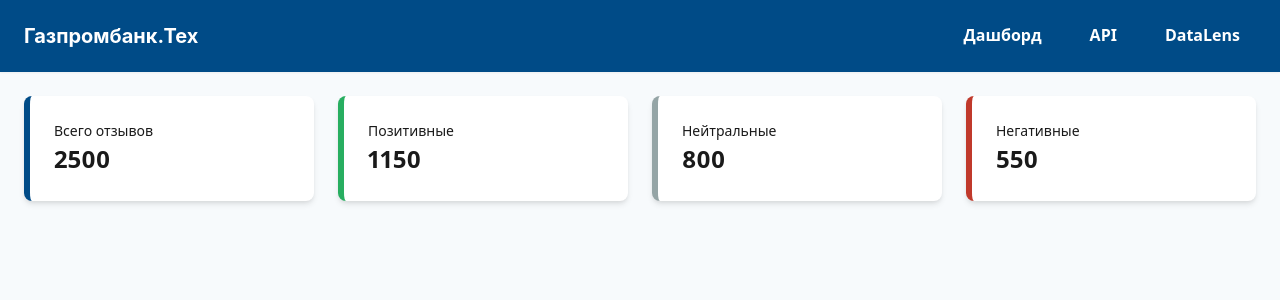
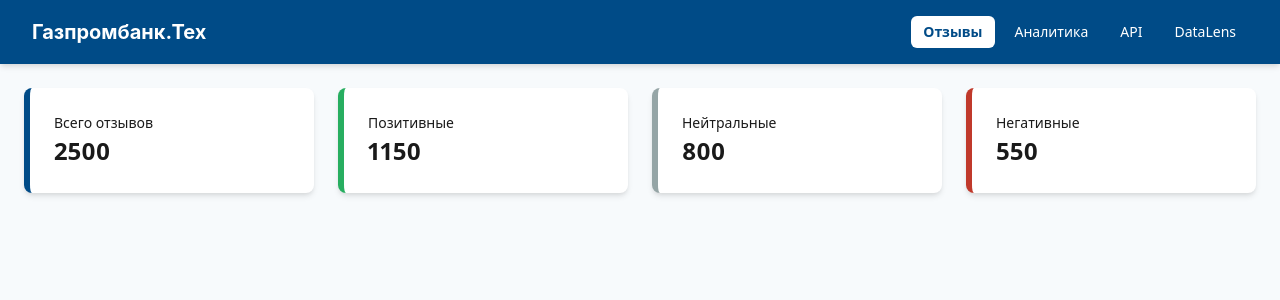
Before and after one commit to Hackaton-Moodify-2025/frontend, a React (Vite) app: page / in a window 1280 px wide. Shown: the top 300 px of the page. Built offline with nearby package versions, Linux system fonts and the light colour scheme.

Commit message:
feat: Update Navbar. Add some links on page and change UI/UX

```diff
--- a/package.json
+++ b/package.json
@@ -12,10 +12,13 @@
     "@chakra-ui/react": "^2.10.9",
     "@emotion/react": "^11.14.0",
     "@emotion/styled": "^11.14.1",
+    "d3-geo": "^3.1.1",
     "framer-motion": "^10.18.0",
     "react": "^18.3.1",
     "react-dom": "^18.3.1",
+    "react-icons": "^5.5.0",
     "react-router-dom": "^6.30.1",
+    "react-simple-maps": "^3.0.0",
     "recharts": "^3.2.1"
   },
   "devDependencies": {
--- a/src/components/Navbar.jsx
+++ b/src/components/Navbar.jsx
@@ -1,24 +1,43 @@
-import { Box, Flex, Heading, Spacer, Button, HStack } from "@chakra-ui/react";
-import { Link } from "react-router-dom";
+import { Box, Flex, Heading, Spacer, HStack, Button } from "@chakra-ui/react";
+import { NavLink } from "react-router-dom";
 
 export default function Navbar() {
+  const navItems = [
+    { label: "Отзывы", to: "/" },
+    { label: "Аналитика", to: "/analytics" },
+    { label: "API", to: "/api" },
+    { label: "DataLens", to: "/datalens" },
+  ];
+
   return (
-    <Box bg="brand.500" px={6} py={4} boxShadow="sm">
+    <Box bg="brand.500" px={8} py={4} boxShadow="md" position="sticky" top={0} zIndex={10}>
       <Flex align="center">
         <Heading size="md" color="white">
           Газпромбанк.Тех
         </Heading>
         <Spacer />
-        <HStack spacing={4}>
-          <Button as={Link} to="/" variant="ghost" color="white">
-            Дашборд
-          </Button>
-          <Button as={Link} to="/api" variant="ghost" color="white">
-            API
-          </Button>
-          <Button as={Link} to="/datalens" variant="ghost" color="white">
-            DataLens
-          </Button>
+        <HStack spacing={2}>
+          {navItems.map((item) => (
+            <Button
+              key={item.to}
+              as={NavLink}
+              to={item.to}
+              variant="ghost"
+              color="white"
+              fontWeight="medium"
+              _hover={{ bg: "whiteAlpha.200" }}
+              _activeLink={{
+                bg: "white",
+                color: "brand.500",
+                fontWeight: "bold",
+              }}
+              size="sm"
+              borderRadius="md"
+              transition="all 0.2s"
+            >
+              {item.label}
+            </Button>
+          ))}
         </HStack>
       </Flex>
     </Box>
```
Also changed, not shown: 1 other file (tests, documents, lock files or other folders).
